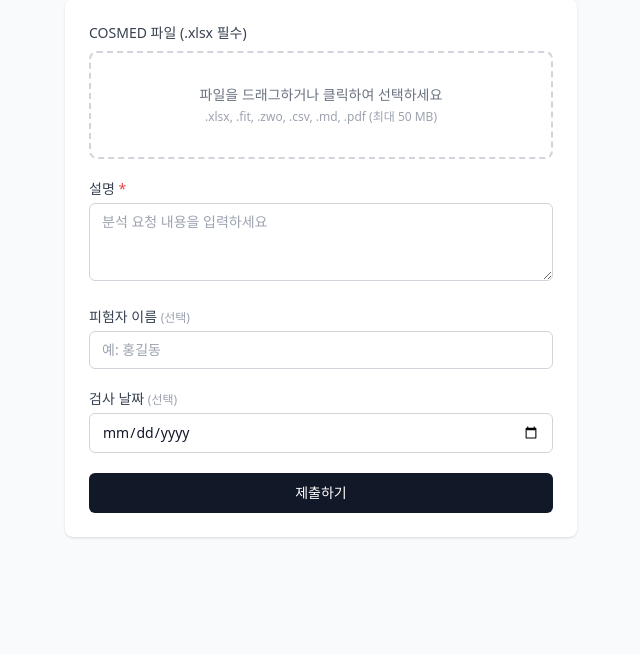
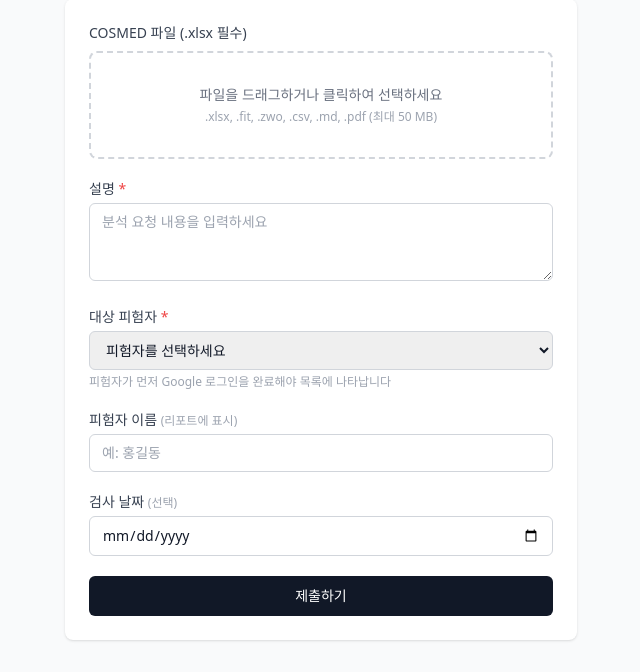
Before and after one commit to cyanluna-git/cpet.data, a FastAPI app: page /upload in a window 1280 px wide. Shown: the part 146-818 px from the top of the page, without its empty margins (319-959 px from the left). Before the commit the page ends 685 px from the top, so only its background shows below. Run offline with FastAPI, Linux system fonts and the light colour scheme; the visitor is signed in with stand-in values (Sample User, id 1); data comes from the database, SQL or seed files in the repository; some libraries are stand-ins or nearby versions.

Commit message:
feat(upload): login required + researcher can upload for other users
- Upload requires login (redirect to Google login if anonymous)
- Regular user: auto-linked to self, name pre-filled
- Researcher/admin: target user dropdown to upload for others
- Target user auto-fills subject name field
- "새 피험자 등록" option redirects to manage page

Co-Authored-By: Claude Opus 4.6 (1M context) <noreply@anthropic.com>

```diff
--- a/server/api.py
+++ b/server/api.py
@@ -630,6 +630,7 @@ async def submit(
     description: str = Form(""),
     subject_name: str = Form(""),
     test_date: str = Form(""),
+    target_user_id: str = Form(""),
     reanalyze: str | None = Query(default=None),
 ) -> JSONResponse:
     """Upload files, create workspace/submission/job, dispatch to channel.
@@ -673,8 +674,19 @@ async def submit(
 
         file_pairs.append((filename, content))
 
-    # Extract user_id from session (None for anonymous uploads)
+    # Login required for uploads
     user_id = request.session.get("user_id") if hasattr(request, "session") else None
+    if not user_id:
+        return JSONResponse(
+            status_code=401,
+            content={"error": "로그인이 필요합니다"},
+        )
+
+    # Determine target user: researcher can upload for others
+    effective_user_id = user_id  # default: self
+    session_role = request.session.get("role", "user") if hasattr(request, "session") else "user"
+    if target_user_id and target_user_id != "__new__" and session_role in ("researcher", "admin"):
+        effective_user_id = target_user_id
 
     # Re-analysis mode: add files to existing workspace
     if reanalyze:
@@ -750,7 +762,7 @@ async def submit(
         subject_name=subject_name,
         test_date=test_date,
         submission_id=submission_id,
-        user_id=user_id,
+        user_id=effective_user_id,
     )
     job_id = create_job(db_path, submission_id)
 
--- a/server/main.py
+++ b/server/main.py
@@ -166,10 +166,21 @@ async def index_page(request: Request) -> HTMLResponse:
 
 @app.get("/upload", response_class=HTMLResponse)
 async def upload_page(request: Request, reanalyze: str = "") -> HTMLResponse:
-    """Render the file upload page. If reanalyze=<submission_id>, pre-fill with existing data."""
+    """Render the file upload page. Login required."""
+    # Login required for upload
+    user = _get_session_user(request)
+    if not user:
+        return RedirectResponse(url="/auth/google/login", status_code=302)
     guard = _check_onboarding(request)
     if guard:
         return guard
+
+    # For researcher/admin: load user list for target selection
+    db_path = request.app.state.db_path
+    actual_role = request.session.get("role", "user")
+    target_users = []
+    if actual_role in ("researcher", "admin"):
+        target_users = list_users(db_path)
 
     prefill = {}
     existing_files = []
@@ -196,6 +207,8 @@ async def upload_page(request: Request, reanalyze: str = "") -> HTMLResponse:
     return _template_response(request, "upload.html", {
         "prefill": prefill,
         "existing_files": existing_files,
+        "target_users": target_users,
+        "is_researcher": actual_role in ("researcher", "admin"),
     })
 
 
--- a/server/templates/upload.html
+++ b/server/templates/upload.html
@@ -80,10 +80,33 @@
     </div>
 
     {% if not prefill %}
-    <!-- Subject name (optional) — 신규 제출에서만 -->
+    {% if is_researcher %}
+    <!-- 연구자: 대상 피험자 선택 -->
+    <div>
+      <label for="target_user_id" class="block text-sm font-medium text-gray-700 mb-1">
+        대상 피험자 <span class="text-red-500">*</span>
+      </label>
+      <select
+        name="target_user_id"
+        id="target_user_id"
+        required
+        class="w-full border border-gray-300 rounded-md px-3 py-2 text-sm
+               focus:outline-none focus:ring-2 focus:ring-gray-900 focus:border-transparent"
+        onchange="if(this.value==='__new__')window.location.href='/manage?tab=users&action=invite'"
+      >
+        <option value="">피험자를 선택하세요</option>
+        {% for u in target_users %}
+        <option value="{{ u.id }}">{{ u.display_name or u.email }}{% if u.email %} ({{ u.email }}){% endif %}</option>
+        {% endfor %}
+        <option value="__new__" class="text-blue-600">+ 새 피험자 등록...</option>
+      </select>
+      <p class="text-xs text-gray-400 mt-1">피험자가 먼저 Google 로그인을 완료해야 목록에 나타납니다</p>
+    </div>
+
+    <!-- 피험자 이름 (자동 채워짐, 수동 입력도 가능) -->
     <div>
       <label for="subject_name" class="block text-sm font-medium text-gray-700 mb-1">
-        피험자 이름 <span class="text-gray-400 text-xs">(선택)</span>
+        피험자 이름 <span class="text-gray-400 text-xs">(리포트에 표시)</span>
       </label>
       <input
         type="text"
@@ -94,6 +117,32 @@
                focus:outline-none focus:ring-2 focus:ring-gray-900 focus:border-transparent"
       />
     </div>
+    <script>
+      document.getElementById('target_user_id').addEventListener('change', function() {
+        var opt = this.options[this.selectedIndex];
+        if (opt.value && opt.value !== '__new__') {
+          var name = opt.textContent.split(' (')[0].trim();
+          document.getElementById('subject_name').value = name;
+        }
+      });
+    </script>
+    {% else %}
+    <!-- 일반 유저: 본인 데이터 (자동 연결, 이름만 입력) -->
+    <div>
+      <label for="subject_name" class="block text-sm font-medium text-gray-700 mb-1">
+        피험자 이름
+      </label>
+      <input
+        type="text"
+        name="subject_name"
+        id="subject_name"
+        value="{{ current_user.display_name or '' }}"
+        placeholder="예: 홍길동"
+        class="w-full border border-gray-300 rounded-md px-3 py-2 text-sm
+               focus:outline-none focus:ring-2 focus:ring-gray-900 focus:border-transparent"
+      />
+    </div>
+    {% endif %}
 
     <!-- Test date (optional) -->
     <div>
```
